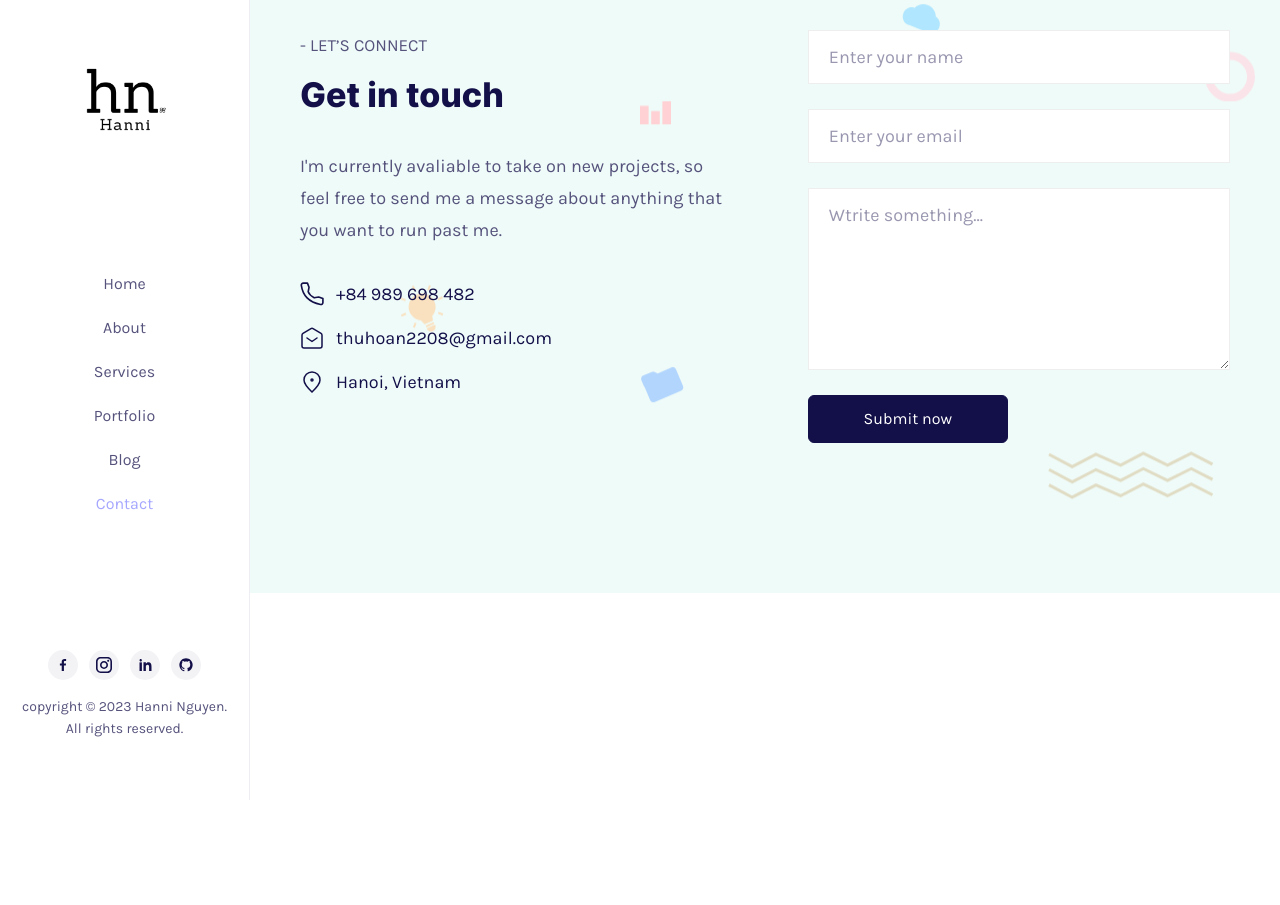
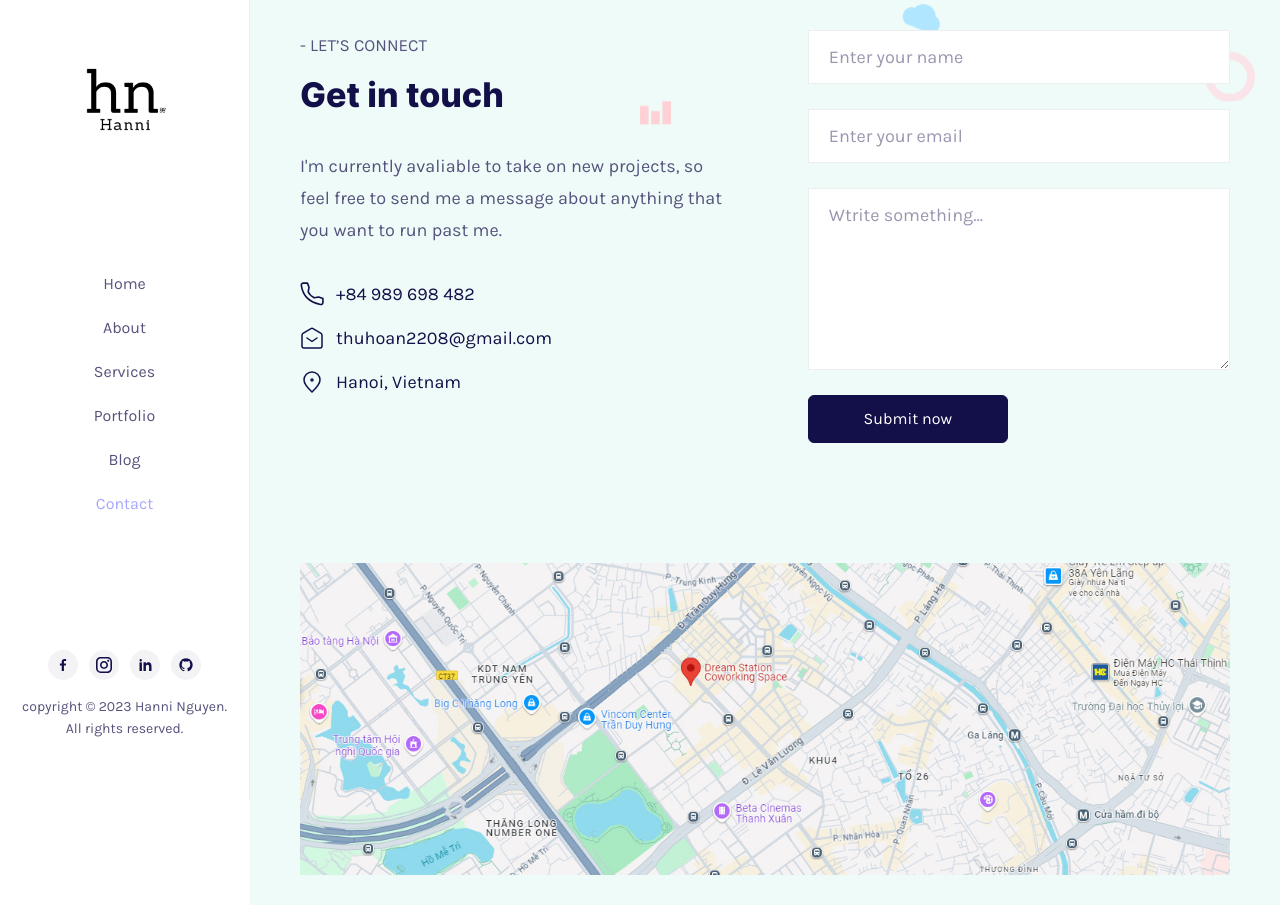
Before and after one commit to thuhoan22/hanni-portfolio, a React (Create React App) app: page /contact in a window 1280 px wide. Before the commit the page ends 800 px from the top, so only its background shows below. Built offline with nearby package versions, Linux system fonts and the light colour scheme.

Commit message:
update projects

```diff
--- a/src/components/Pages/Contact/MyContact.tsx
+++ b/src/components/Pages/Contact/MyContact.tsx
@@ -77,11 +77,11 @@ export default function MyContact() {
             </button>
           </div>
         </div>
-        {/* <div className="section-content">
+        <div className="section-content">
           <div className="image-desc">
             <img src={ImgMap} alt="" />
           </div>
-        </div> */}
+        </div>
       </div>
     </section>
   );
```
